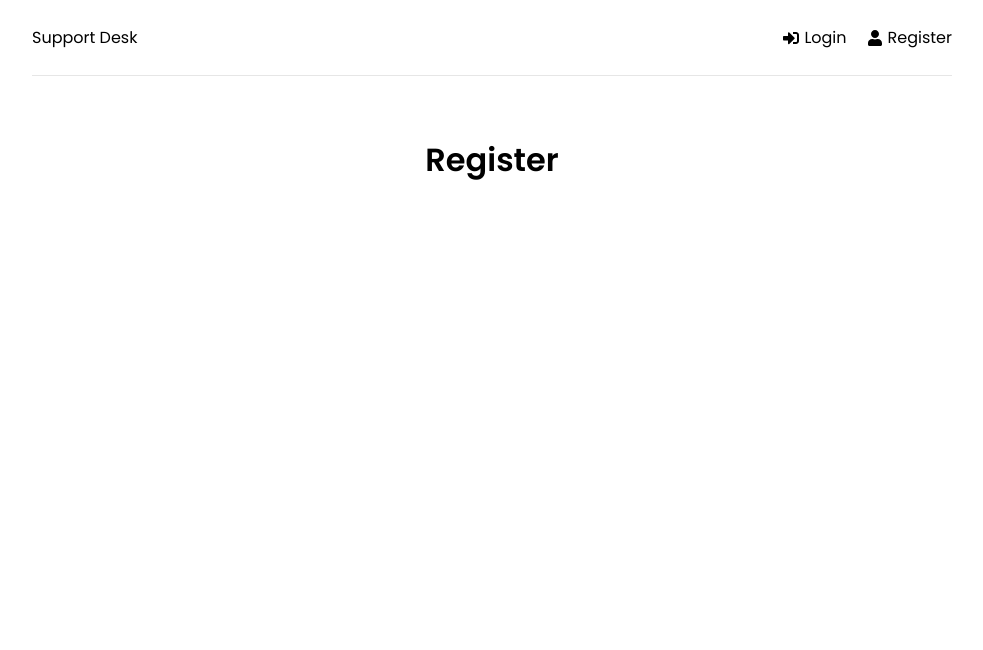
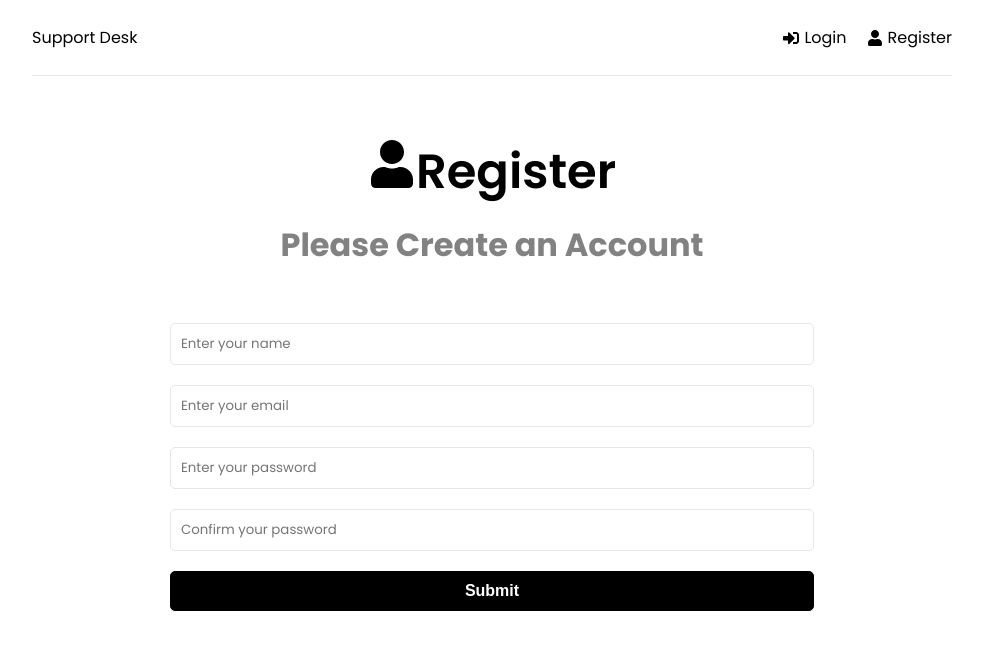
Before and after one commit to aindriu80/mern-react-2022-support-desk-app, a React (Create React App) app in the folder frontend/: page /register in a window 1280 px wide. Shown: the top 650 px of the page, without its empty margins (148-1131 px from the left). Built offline with nearby package versions, Linux system fonts and the light colour scheme.

Commit message:
Home, Login & Register UI

```diff
--- a/frontend/src/App.js
+++ b/frontend/src/App.js
@@ -1,4 +1,6 @@
 import {BrowserRouter as Router, Routes, Route} from 'react-router-dom'
+import {ToastContainer} from 'react-toastify'
+import 'react-toastify/dist/ReactToastify.css'
 import Home from './pages/Home'
 import Register from './pages/Register'
 import Login from './pages/Login'
@@ -17,6 +19,7 @@
       </Routes>
     </div>
   </Router>
+  <ToastContainer/>
   </>
 }
 
--- a/frontend/src/pages/Home.jsx
+++ b/frontend/src/pages/Home.jsx
@@ -1,8 +1,21 @@
+import { Link } from 'react-router-dom'
+import { FaQuestionCircle, FaTicketAlt } from 'react-icons/fa'
+
 function Home() {
   return (
-    <div>
-      <h1>Home</h1>
-    </div>
+    <>
+      <section className="heading">
+        <h1>What do you need help with?</h1>
+        <p>Please choose from an option below</p>
+      </section>
+      <Link to="/new-ticket" className="btn btn-reverse btn-block">
+        <FaQuestionCircle />
+        Creat new Ticket
+      </Link>
+      <Link to="/ticket" className="btn btn-block">
+        <FaTicketAlt /> View My Tickets
+      </Link>
+    </>
   )
 }
 
--- a/frontend/src/pages/Login.jsx
+++ b/frontend/src/pages/Login.jsx
@@ -1,9 +1,70 @@
+import { useState } from 'react'
+import { toast } from 'react-toastify'
+import { FaSignInAlt } from 'react-icons/fa'
+
 function Login() {
+  const [formData, setFormData] = useState({
+    name: '',
+    email: '',
+    password: '',
+    passwordConfirmed: '',
+  })
+
+  const { email, password } = formData
+
+  const onChange = (e) => {
+    setFormData((prevState) => ({
+      ...prevState,
+      [e.target.name]: e.target.value,
+    }))
+  }
+
+  const onSubmit = (e) => {
+    e.preventDefault()
+  }
+
   return (
-    <div>
-      <h1>Login</h1>
-    </div>
+    <>
+      <section className="heading">
+        <h1>
+          <FaSignInAlt />
+          Login
+        </h1>
+        <p>Please enter your details</p>
+      </section>
+      <section className="form">
+        <form onSubmit={onSubmit}>
+          <div className="form-group">
+            <input
+              type="text"
+              className="form-control"
+              id="email"
+              name="email"
+              value={email}
+              onChange={onChange}
+              placeholder="Enter your email "
+              required
+            />
+          </div>
+          <div className="form-group">
+            <input
+              type="password"
+              className="form-control"
+              id="password"
+              name="password"
+              value={password}
+              onChange={onChange}
+              placeholder="Enter your password "
+              required
+            />
+          </div>
+
+          <div className="form-group">
+            <button className="btn btn-block">Submit</button>
+          </div>
+        </form>
+      </section>
+    </>
   )
 }
-
 export default Login
--- a/frontend/src/pages/Register.jsx
+++ b/frontend/src/pages/Register.jsx
@@ -1,9 +1,97 @@
+import { useState } from 'react'
+import { toast } from 'react-toastify'
+import { FaUser } from 'react-icons/fa'
+
 function Register() {
+  const [formData, setFormData] = useState({
+    name: '',
+    email: '',
+    password: '',
+    passwordConfirmed: '',
+  })
+
+  const { name, email, password, passwordConfirmed } = formData
+
+  const onChange = (e) => {
+    setFormData((prevState) => ({
+      ...prevState,
+      [e.target.name]: e.target.value,
+    }))
+  }
+
+  const onSubmit = (e) => {
+    e.preventDefault()
+
+    if (password !== passwordConfirmed) {
+      toast.error('Passwords do not match')
+    }
+  }
+
   return (
-    <div>
-      <h1>Register</h1>
-    </div>
+    <>
+      <section className="heading">
+        <h1>
+          <FaUser />
+          Register
+        </h1>
+        <p>Please Create an Account</p>
+      </section>
+      <section className="form">
+        <form onSubmit={onSubmit}>
+          <div className="form-group">
+            <input
+              type="text"
+              className="form-control"
+              id="name"
+              name="name"
+              value={name}
+              onChange={onChange}
+              placeholder="Enter your name "
+              required
+            />
+          </div>
+          <div className="form-group">
+            <input
+              type="text"
+              className="form-control"
+              id="email"
+              name="email"
+              value={email}
+              onChange={onChange}
+              placeholder="Enter your email "
+              required
+            />
+          </div>
+          <div className="form-group">
+            <input
+              type="password"
+              className="form-control"
+              id="password"
+              name="password"
+              value={password}
+              onChange={onChange}
+              placeholder="Enter your password "
+              required
+            />
+          </div>
+          <div className="form-group">
+            <input
+              type="password"
+              className="form-control"
+              id="passwordConfirmed"
+              name="passwordConfirmed"
+              value={passwordConfirmed}
+              onChange={onChange}
+              placeholder="Confirm your password "
+              required
+            />
+          </div>
+          <div className="form-group">
+            <button className="btn btn-block">Submit</button>
+          </div>
+        </form>
+      </section>
+    </>
   )
 }
-
 export default Register
```
